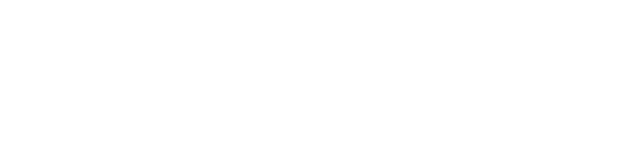
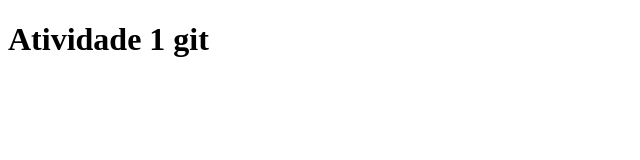
Before and after one commit to andynahas/atividade1, a plain HTML site: page index.html in a window 1280 px wide. Shown: the whole page, without its empty margins (0-640 px from the left). Drawn offline with Linux system fonts and the light colour scheme.

Commit message:
versao 1.1

```diff
--- a/index.html
+++ b/index.html
@@ -5,6 +5,6 @@
 	<title>Documents</title>
 </head>
 <body>
-
+	<h1>Atividade 1 git</h1>
 </body>
 </html>
```
